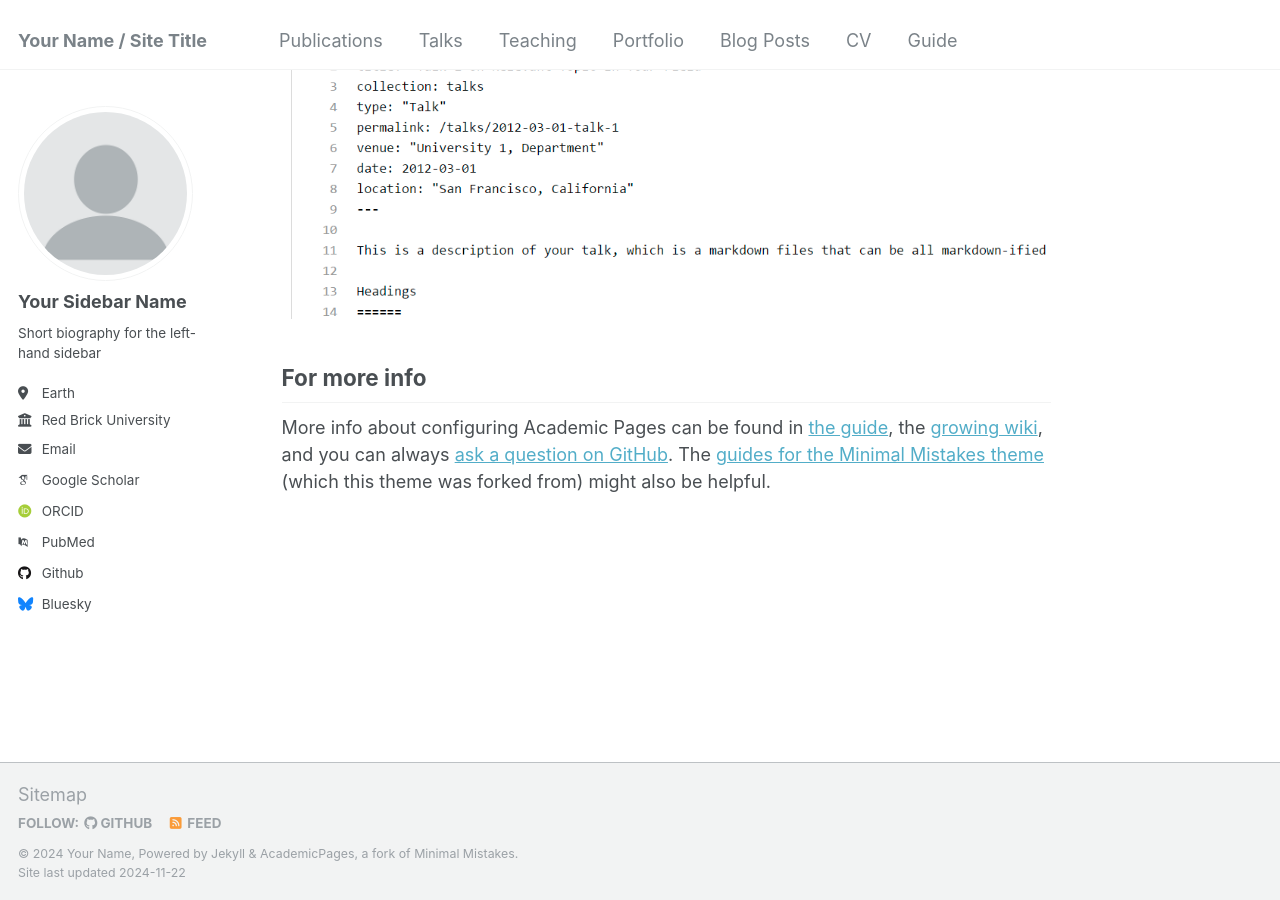
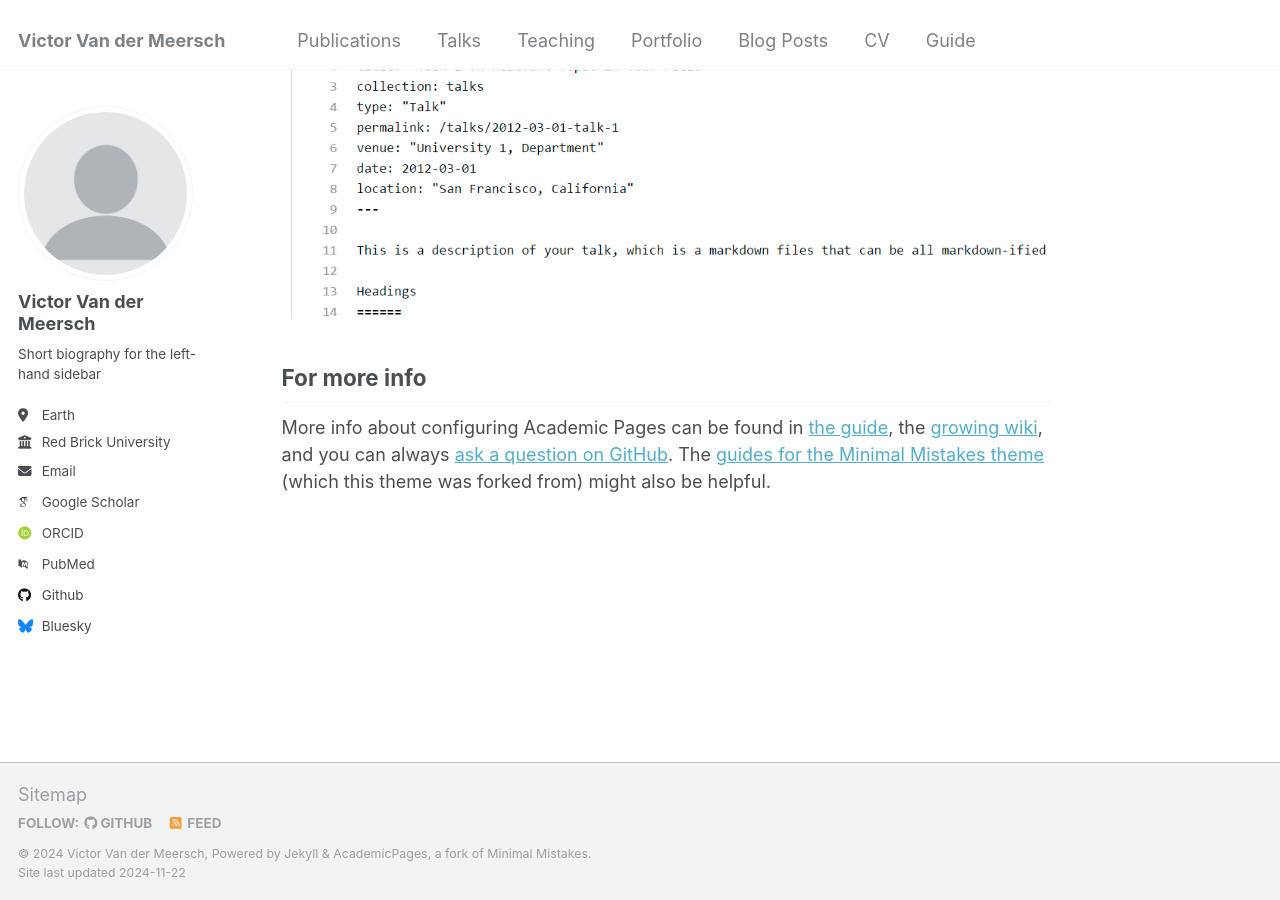
Before and after one commit to vvandermeersch/vvandermeersch.github.io, a Jekyll site: the page built from _pages/about.md, in a window 1280 px wide and 900 px high, scrolled down 2643 px. Built offline with Jekyll 4.4.1, drawn with Linux system fonts in a browser that asks for light colours; some web fonts are replaced.

Commit message:
Update _config.yml

```diff
--- a/_config.yml
+++ b/_config.yml
@@ -8,13 +8,13 @@
 
 # Basic Site Settings
 locale                   : "en-US"
-title                    : "Your Name / Site Title"
+title                    : "Victor Van der Meersch"
 title_separator          : "-"
-name                     : &name "Your Name"
+name                     : &name "Victor Van der Meersch"
 description              : &description "personal description"
-url                      : https://academicpages.github.io # the base hostname & protocol for your site e.g. "https://[your GitHub username].github.io"
+url                      : https://vvandermeersch.github.io # the base hostname & protocol for your site e.g. "https://[your GitHub username].github.io"
 baseurl                  : "" # the subpath of your site, e.g. "/blog"
-repository               : "academicpages/academicpages.github.io"
+repository               : "vvandermeersch/vvandermeersch.github.io"
 
 # Site Author - The following control what appear as part of the author content on the side bar.
 #               If a field is blank the icon and link will not appear, otherwise it will be shown.
@@ -22,13 +22,13 @@
 author:
   # Biographic information
   avatar           : "profile.png"
-  name             : "Your Sidebar Name"
+  name             : "Victor Van der Meersch"
   pronouns         : # example: "she/her"
   bio              : "Short biography for the left-hand sidebar"
   location         : "Earth"
   employer         : "Red Brick University"
   uri              : # URL
-  email            : "none@example.org"
+  email            : "victor.vandermeersch@cefe.cnrs.fr"
 
   # Academic websites
   arxiv            : # URL - Update with the correct link to your profile
```
